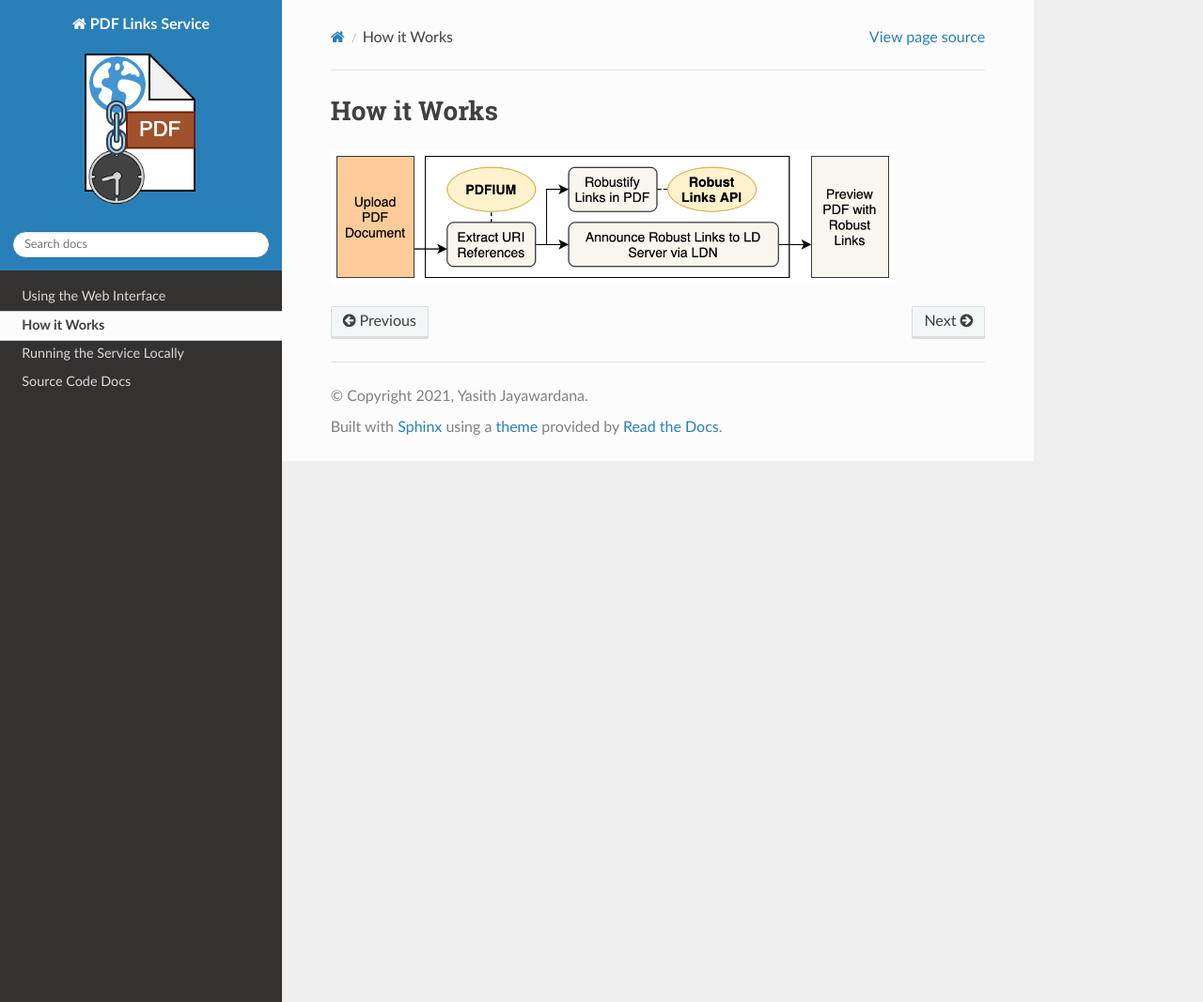
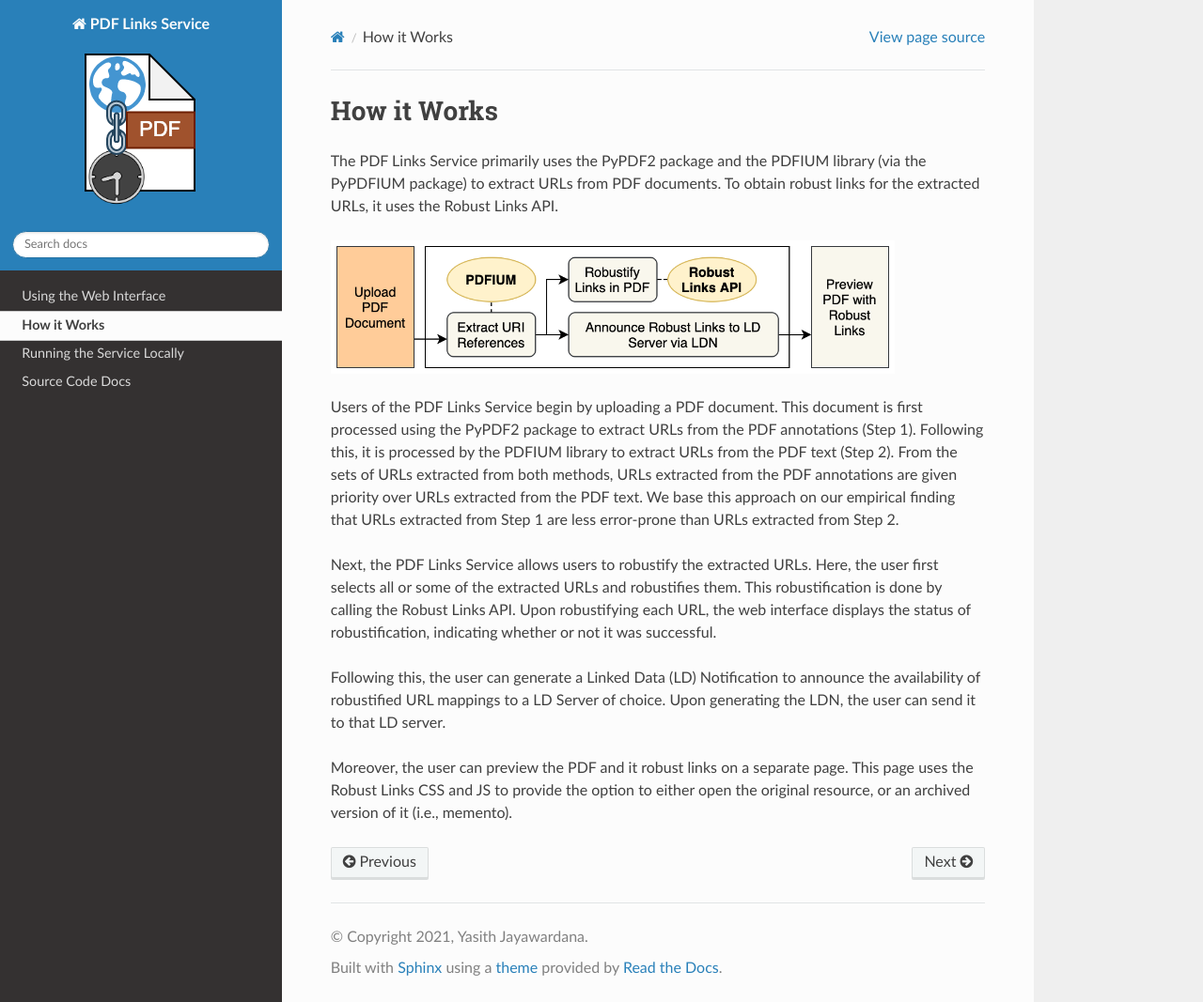
Before and after one commit to yasithdev/pdf-links-service, a Sphinx documentation site: the page built from docs/howitworks.rst, in a window 1280 px wide and 1067 px high. Shown: the whole window at 94% size. Built offline with Sphinx 7.4.7 and the Read the Docs theme 2.0.0, drawn with Linux system fonts in a browser that asks for light colours.

Commit message:
update how it works section

```diff
--- a/docs/howitworks.rst
+++ b/docs/howitworks.rst
@@ -1,5 +1,25 @@
 How it Works
 ============
 
+The PDF Links Service primarily uses the PyPDF2 package and the PDFIUM library (via the PyPDFIUM package) to extract URLs from PDF documents.
+To obtain robust links for the extracted URLs, it uses the Robust Links API.
+
 .. image:: /_static/functional-diagram.png
    :width: 600
+
+Users of the PDF Links Service begin by uploading a PDF document.
+This document is first processed using the PyPDF2 package to extract URLs from the PDF annotations (Step 1).
+Following this, it is processed by the PDFIUM library to extract URLs from the PDF text (Step 2).
+From the sets of URLs extracted from both methods, URLs extracted from the PDF annotations are given priority over URLs extracted from the PDF text.
+We base this approach on our empirical finding that URLs extracted from Step 1 are less error-prone than URLs extracted from Step 2.
+
+Next, the PDF Links Service allows users to robustify the extracted URLs.
+Here, the user first selects all or some of the extracted URLs and robustifies them.
+This robustification is done by calling the Robust Links API.
+Upon robustifying each URL, the web interface displays the status of robustification, indicating whether or not it was successful.
+
+Following this, the user can generate a Linked Data (LD) Notification to announce the availability of robustified URL mappings to a LD Server of choice.
+Upon generating the LDN, the user can send it to that LD server.
+
+Moreover, the user can preview the PDF and it robust links on a separate page.
+This page uses the Robust Links CSS and JS to provide the option to either open the original resource, or an archived version of it (i.e., memento).
```
